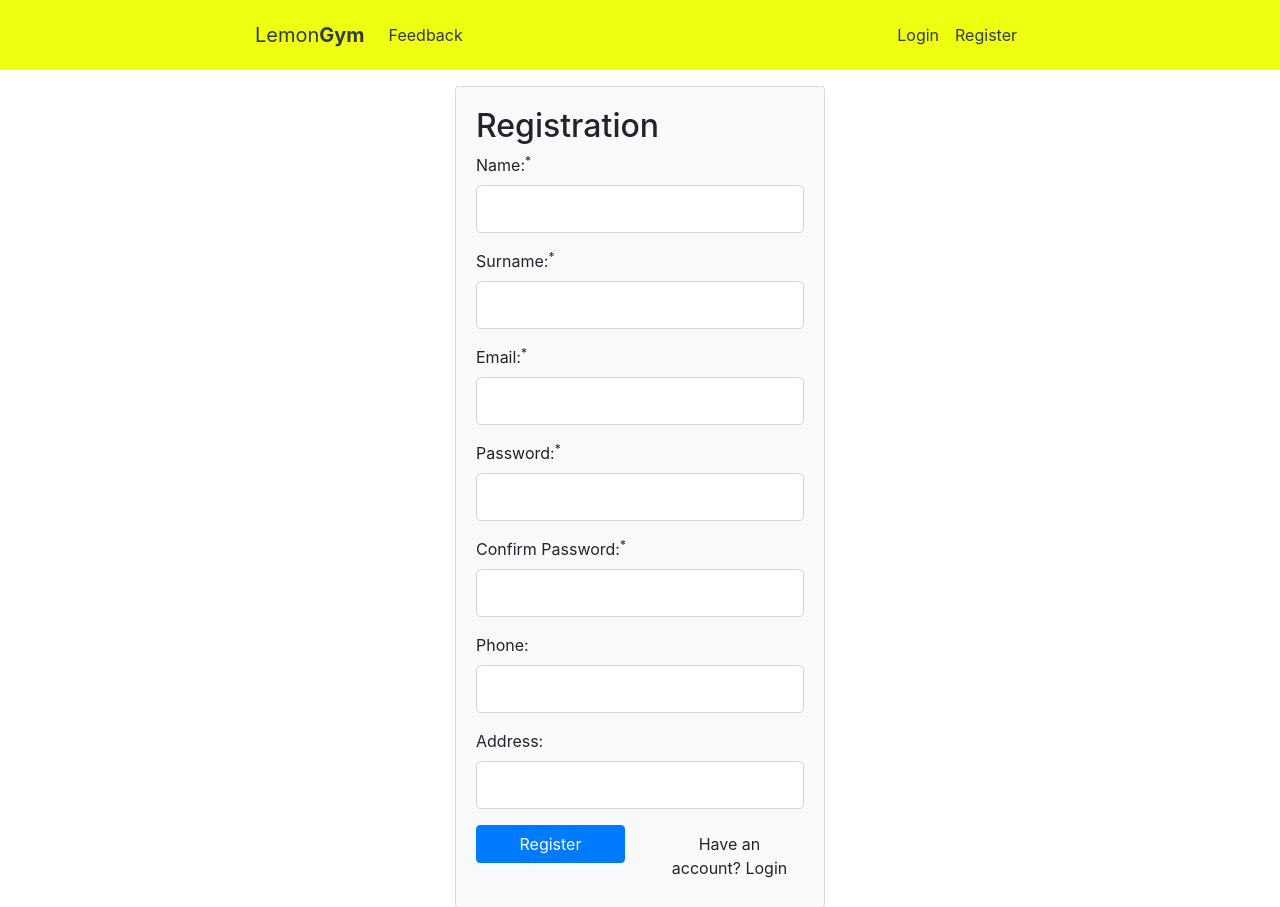
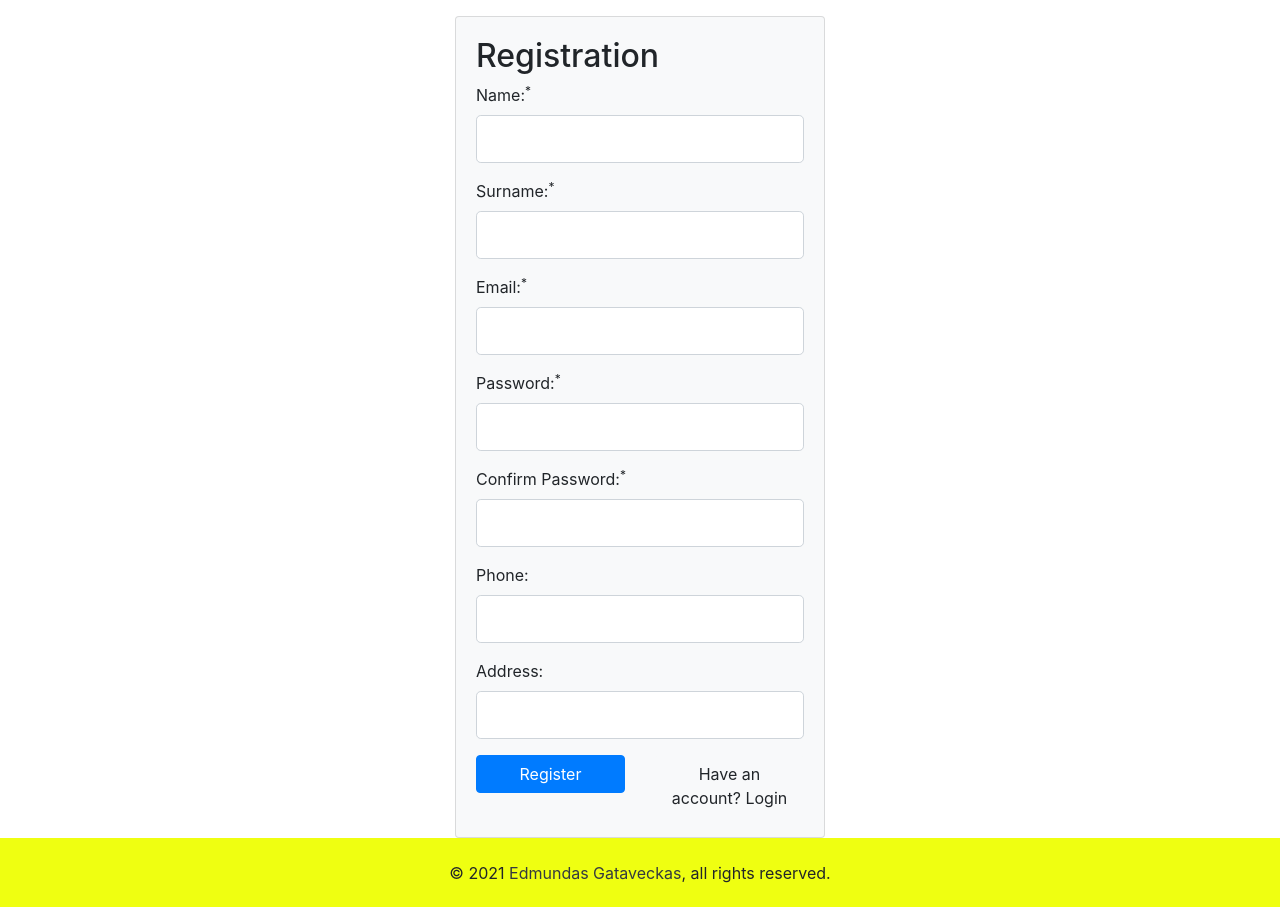
Before and after one commit to edmundas3945/Gym, a PHP site: page /register in a window 1280 px wide. Shown: the top 907 px of the page. Run offline with PHP 8.4, Linux system fonts and the light colour scheme; data that the repository does not hold is empty.

Commit message:
auth: removed navbar from auth layout

```diff
--- a/view/layout/auth.php
+++ b/view/layout/auth.php
@@ -13,7 +13,7 @@
 <body>
   <div class="page-container">
     <div class="page-content-auth">
-      <nav class="navbar navbar-expand-lg navbar-light bg-c">
+      <!-- <nav class="navbar navbar-expand-lg navbar-light bg-c">
         <div class="container">
           <a class="navbar-brand text-dark" href="/">Lemon<strong>Gym</strong></a>
           <button class="navbar-toggler" type="button" data-toggle="collapse" data-target="#navbarNavAltMarkup" aria-controls="navbarNavAltMarkup" aria-expanded="false" aria-label="Toggle navigation">
@@ -29,7 +29,7 @@
             </div>
           </div>
         </div>
-      </nav>
+      </nav> -->
 
       <div class="container">
         {{content}}
@@ -37,7 +37,7 @@
 
     </div>
 
-    <footer class=" text-center text-lg-start">
+    <footer class=" text-center text-lg-start ">
       <div class="text-center p-3" >
         © 2021 <a class="text-dark" href="https://www.linkedin.com/in/edmundas-gataveckas-69148816a/">Edmundas Gataveckas</a>, all rights reserved.
       </div>
```
